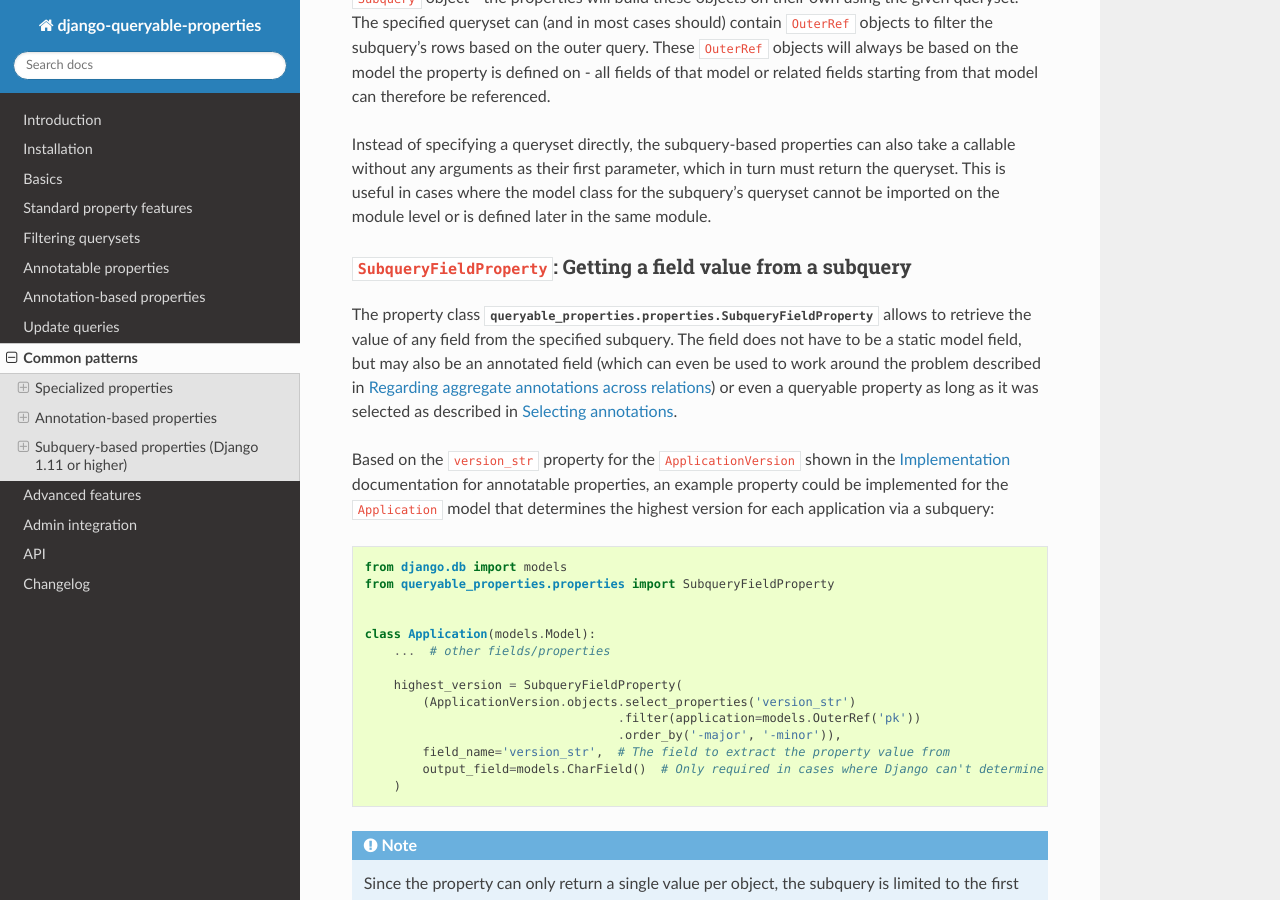
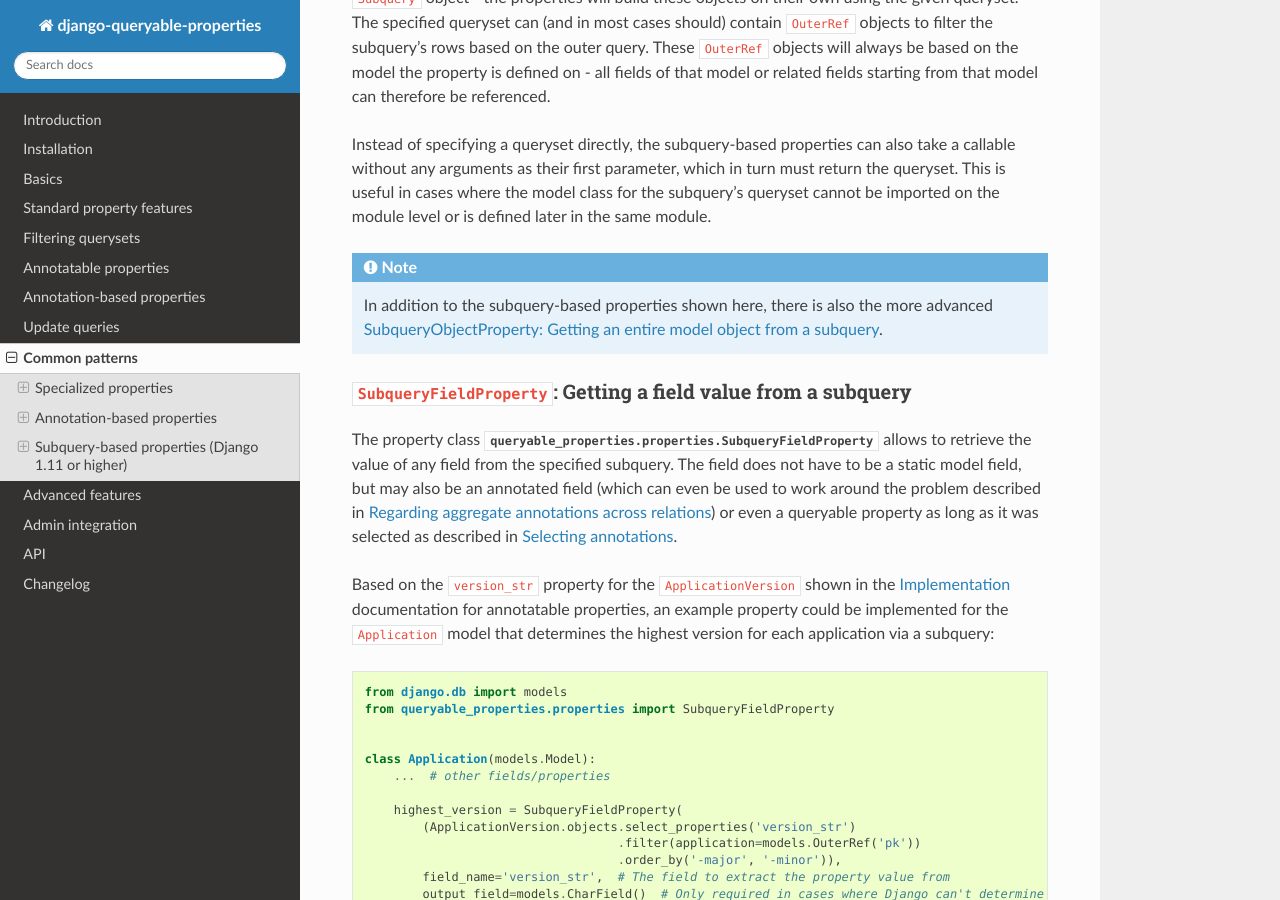
Before and after one commit to W1ldPo1nter/django-queryable-properties, a Sphinx documentation site: the page built from docs/common.rst, in a window 1280 px wide and 900 px high, scrolled down 12927 px. Built offline with Sphinx 7.4.7 and the Read the Docs theme 3.1.0, drawn with Linux system fonts in a browser that asks for light colours.

Commit message:
Referenced the SubqueryObjectProperty in the subquery part of the common patterns docs

```diff
--- a/docs/common.rst
+++ b/docs/common.rst
@@ -655,6 +655,10 @@ as their first parameter, which in turn must return the queryset.
 This is useful in cases where the model class for the subquery's queryset cannot be imported on the module level or is
 defined later in the same module.
 
+.. note::
+   In addition to the subquery-based properties shown here, there is also the more advanced
+   :ref:`advanced:\`\`SubqueryObjectProperty\`\`: Getting an entire model object from a subquery`.
+
 ``SubqueryFieldProperty``: Getting a field value from a subquery
 ^^^^^^^^^^^^^^^^^^^^^^^^^^^^^^^^^^^^^^^^^^^^^^^^^^^^^^^^^^^^^^^^
 
```
